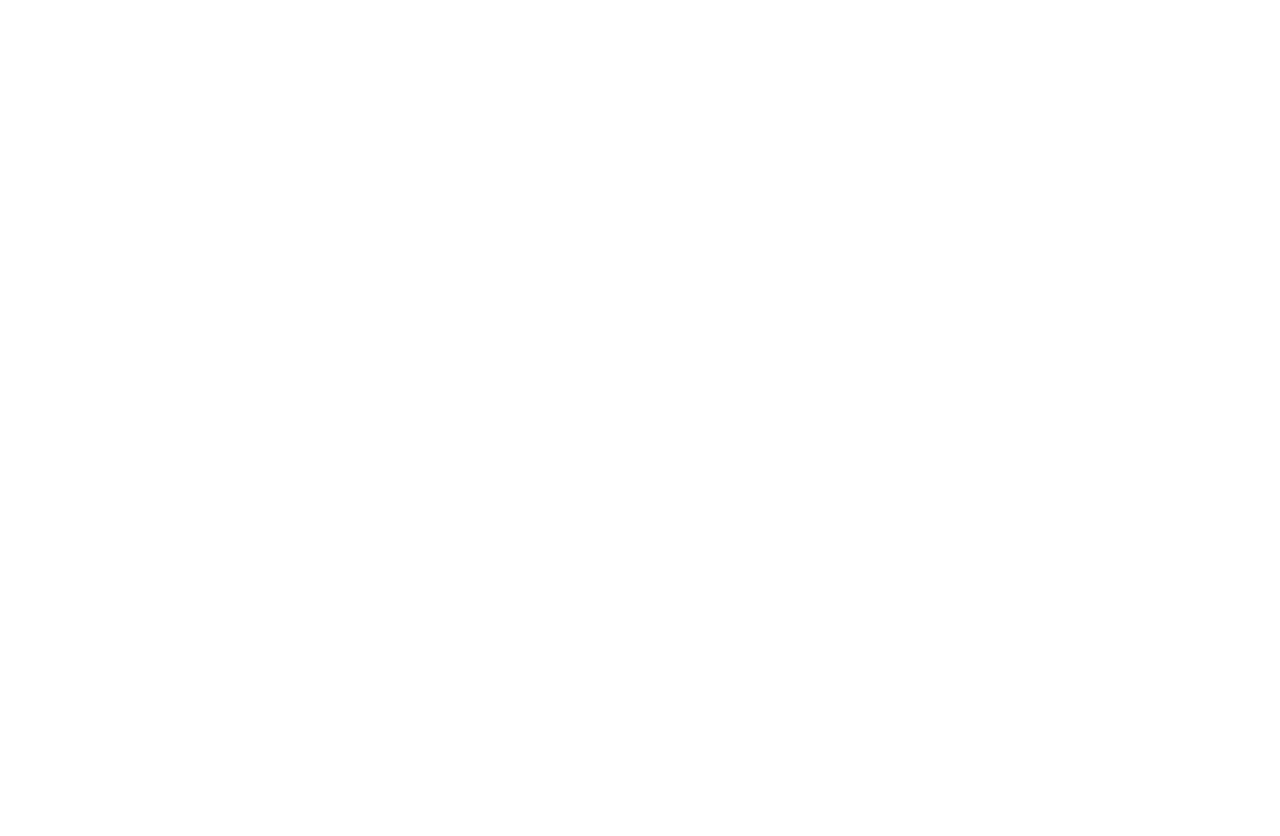
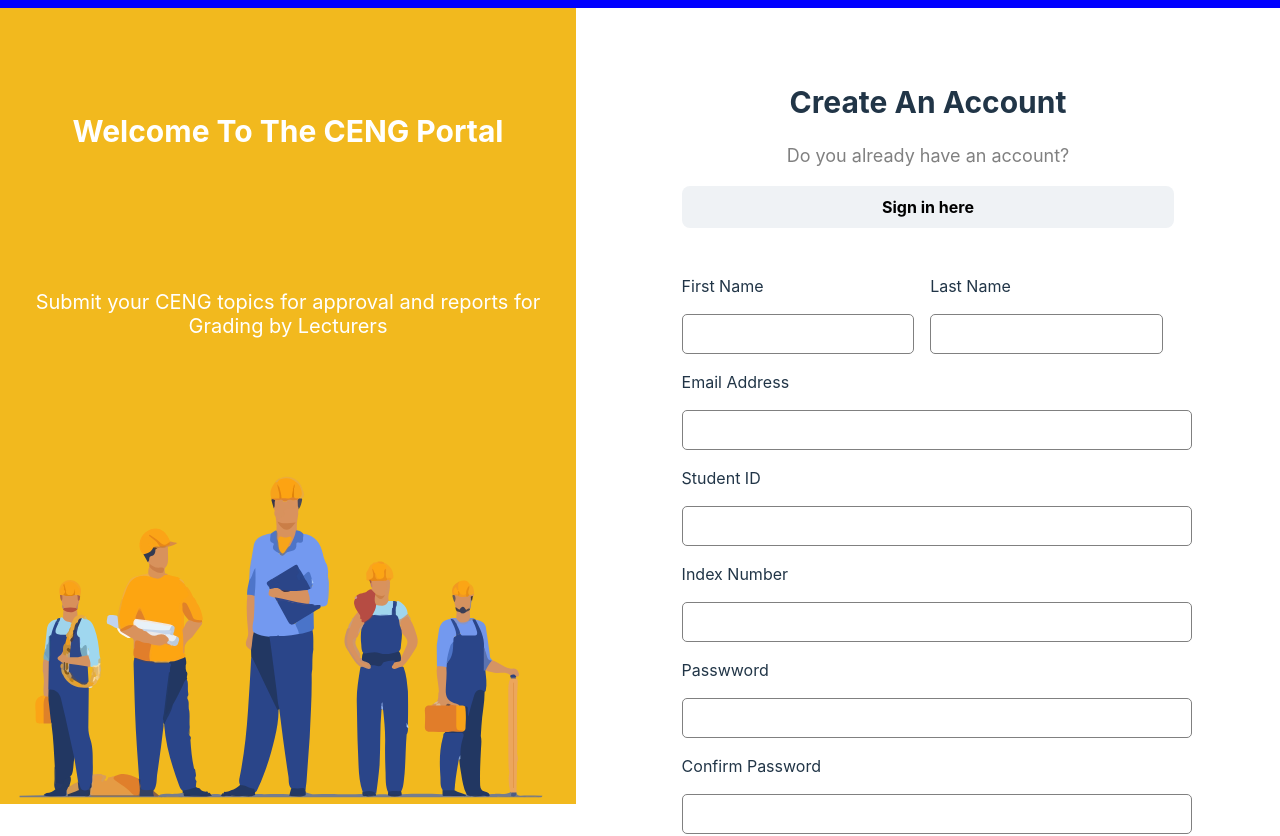
Before and after one commit to tariqsulley/ceng, a React (Vite) app: page /Signup in a window 1280 px wide. Before the commit this address had no page. Shown: the top 836 px of the page. Before the commit the page ends 800 px from the top, so only its background shows below. Built offline with nearby package versions, Linux system fonts and the light colour scheme.

Commit message:
major changes

```diff
--- a/src/App.jsx
+++ b/src/App.jsx
@@ -1,15 +1,18 @@
-import { useState } from 'react'
-import reactLogo from './assets/react.svg'
 import { BrowserRouter,Route,Routes } from "react-router-dom";
 import Login from './pages/Login';
+import Signup from './pages/Signup';
+import { StyleProvider } from "./contexts/StylesContext";
+
 function App() {
-
   return (
+  <StyleProvider>
    <BrowserRouter>
    <Routes>
     <Route path="/" element={<Login/>}/>
+    <Route path="/Signup" element={<Signup/>}/>
    </Routes>
    </BrowserRouter>
+   </StyleProvider>
   )
 }
 
--- a/src/components/LeftDisplay.jsx
+++ b/src/components/LeftDisplay.jsx
@@ -1,12 +1,19 @@
-import React from "react"
+import React, { useEffect } from "react"
 import "../styles/LoginStyles.css"
+import "../styles/SignupStyles.css"
 import svg from "../assets/engineers.svg"
+import { UseStyle } from "../contexts/StylesContext.jsx";
 
-const LeftDisplay = ()=>{
+const LeftDisplay = ({prop=false})=>{
+    const onSignUp = prop
+
+    useEffect(()=>{
+        console.log(onSignUp)
+    },[])
+
     return(
-        <div className ="LeftSide">
-        <div className="bar">
-        </div>
+        <div className ={onSignUp == true ? "FixedSide":"LeftSide"}>
+
         <div className="Welcome-Txt">
             Welcome To The CENG Portal
         </div>
--- /dev/null
+++ b/src/contexts/StylesContext.jsx
@@ -0,0 +1,21 @@
+import React, { createContext, useContext, useState } from "react";
+
+export const UserStyle = createContext(null)
+
+export const UseStyle=()=>{
+    return useContext(UserStyle)
+}
+
+export function StyleProvider({children}){
+    const [value,setValue] = useState("LeftSide")
+
+    function Toggle(){
+        setValue("FixedSide")
+    }
+
+    return(
+        <UserStyle.Provider value={{value,Toggle}}>
+            {children}
+        </UserStyle.Provider>
+    )
+}
--- a/src/pages/Login.jsx
+++ b/src/pages/Login.jsx
@@ -3,6 +3,7 @@
 import LeftDisplay from "../components/LeftDisplay"
 import ErrorOutlineIcon from '@mui/icons-material/ErrorOutline';
 import CheckIcon from '@mui/icons-material/Check';
+import { Link } from "react-router-dom";
 
 const emailRegex = /^(([^<>()[\]\\.,;:\s@"]+(\.[^<>()[\]\\.,;:\s@"]+)*)|(".+"))@((\[[0-9]{1,3}\.[0-9]{1,3}\.[0-9]{1,3}\.[0-9]{1,3}])|(([a-zA-Z\-0-9]+\.)+[a-zA-Z]{2,}))\S$/;
 
@@ -27,15 +28,17 @@
 
     return(
         <div className="MainPage">
+            <div className="bar">
+        </div>
             <LeftDisplay/>
                 <div className="RightSide">
-               <div className="Sign-Txt">
-                Sign In To The CENG Portal
+                   <div className="Sign-Txt">
+                    Sign In To The CENG Portal
                </div>
                <div className="New-Txt">
                 New Here?
-                <div className="Create-Txt">
-                    Create an Account
+                <div>
+                  <Link className="Create-Txt" to="/Signup">  Create an Account </Link>
                 </div>
                </div>
                <form label="login-form" className="form">
@@ -48,8 +51,8 @@
                      </div>
                     <input value={email} onChange={(e)=>
                     {setEmail(e.target.value);validateEmail(e.target.value)}}
-                    className={(emailError == null ? "Email-Input":(emailError == true ? "Email-Input-Bad":"Email-Input-Valid") )
-                     }
+                    className={(emailError == null ? "Email-Input":(emailError == true ?
+                    "Email-Input-Bad":"Email-Input-Valid") )}
                     type="text"/>
                     </div>
                 </div>
@@ -59,13 +62,13 @@
                             <div className="Password-Txt">Password</div>
                         </div>
                         <div>
-                            <div className="Forgot-Txt">Forgot Password?</div>
+                            <div className="Create-Txt" >Forgot Password?</div>
                         </div>
                     </div>
                     <input value={password} onChange={(e)=> {setPassword(e.target.value);
                     setPassError("Password cannot be empty")}}
-                     className="Password-Input" type="password"/>
-                     <p className="empty">{password.length > 0 ? "":passError}</p>
+                    className="Password-Input" type="password"/>
+                    <p className="empty">{password.length > 0 ? "":passError}</p>
                 </div>
                 <button className="Btn"> Sign In </button>
                </form>
--- a/src/pages/Signup.jsx
+++ b/src/pages/Signup.jsx
@@ -0,0 +1,59 @@
+import React from "react";
+import LeftDisplay from "../components/LeftDisplay";
+import "../styles/SignUpStyles.css"
+import { Link } from "react-router-dom";
+
+const Signup = ()=>{
+
+    return(
+        <div className="Main-Page">
+            <div>
+            <LeftDisplay prop={true}/>
+            </div>
+
+            <div className="SignUpPage">
+            <div className="Bar">
+            </div>
+            <div className="First-Section">
+                <p className="P1"> Create An Account</p>
+                <p className="P2"> Do you already have an account?</p>
+                <Link to="/">
+                <button className="B1"> Sign in here </button>
+                </Link>
+            </div>
+            <div className="Second-Section">
+                <div className="Name-Section">
+
+                <div className="First-Name">
+                <p> First Name</p>
+                <input  className="Input" type="text"/>
+                </div>
+
+                <div className="Last-Name">
+                <p> Last Name </p>
+                <input className="Input" type="text"/>
+                </div>
+
+                </div>
+
+                <div className="Contact-Section">
+                <p> Email Address </p>
+                <input className="Input" type="text"/>
+                <p> Student ID </p>
+                <input className="Input" type="text"/>
+                <p> Index Number </p>
+                <input className="Input" type="text"/>
+                <p> Passwword </p>
+                <input className="Input" type="text"/>
+                <p> Confirm Password </p>
+                <input className="Input" type="text"/>
+                <button className="Btn"> Submit </button>
+                </div>
+            </div>
+
+            </div>
+        </div>
+    )
+}
+
+export default Signup
--- /dev/null
+++ b/src/styles/SignUpStyles.css
@@ -0,0 +1,129 @@
+.Main-Page{
+    height: 99vh;
+    width: 100vw;
+    display: flex;
+    flex-direction: row;
+}
+
+.Bar{
+    background-color: blue;
+    width: 1000vw;
+    height: 1%;
+    position: fixed;
+    top: 0;
+}
+
+.FixedSide{
+    background-color: #f2b91e;
+    width: 45%;
+    height: 100%;
+    display: flex;
+    flex-direction: column;
+    justify-content: space-between;
+    position: fixed;
+    left: 0;
+}
+
+.SignUpPage{
+    position: absolute;
+    right: 0;
+    background-color: white;
+    width: 55%;
+    display: flex;
+    flex-direction: column;
+    align-items: center;
+    justify-content: center;
+}
+
+.First-Section{
+    margin-top: 8%;
+    text-align: center;
+    width: 70%;
+}
+
+.P1{
+    font-weight: bold;
+    font-size: 30px;
+}
+.P2{
+    color: gray;
+    font-size: 18px;
+}
+.B1{
+    width: 100%;
+    background-color: #eff2f5;
+    font-weight: bold;
+}
+.Input{
+    padding: 4px;
+    width: 100%;
+    padding-left: 12px;
+    height: 30px;
+    background-color: white;
+    color: black;
+    border-radius: 5px;
+    border: 1px solid gray;
+}
+
+.Name-Section{
+    display: flex;
+    width: 100%;
+    justify-content: space-between;
+}
+
+.Second-Section{
+    margin-top: 30px;
+    width: 70%;
+}
+
+.Last-Name{
+    margin-right: 10%;
+}
+
+.First-Name input{
+    width: 110%;
+}
+.Last-Name input{
+    width: 110%;
+}
+
+.Contact-Section{
+    display: flex;
+    flex-direction: column;
+}
+
+.Contact-Section button{
+    margin: 50px;
+}
+
+@media only screen and (max-width:990px){
+ .Main-Page{
+    display: flex;
+    flex-direction: column;
+ }
+.FixedSide{
+    position: relative;
+    width: 100%;
+}
+.SignUpPage{
+    position: relative;
+    width: 100%;
+}
+.Bar{
+    width: 100vw;
+}
+
+.Name-Section{
+    flex-direction: column;
+}
+.First-Name input{
+    width: 100%;
+}
+
+.Last-Name input{
+   width: 100%;
+}
+.Last-Name{
+    margin-right: 0;
+}
+}
```
Also changed, not shown: src/styles/LoginStyles.css (+15 -4 lines).
